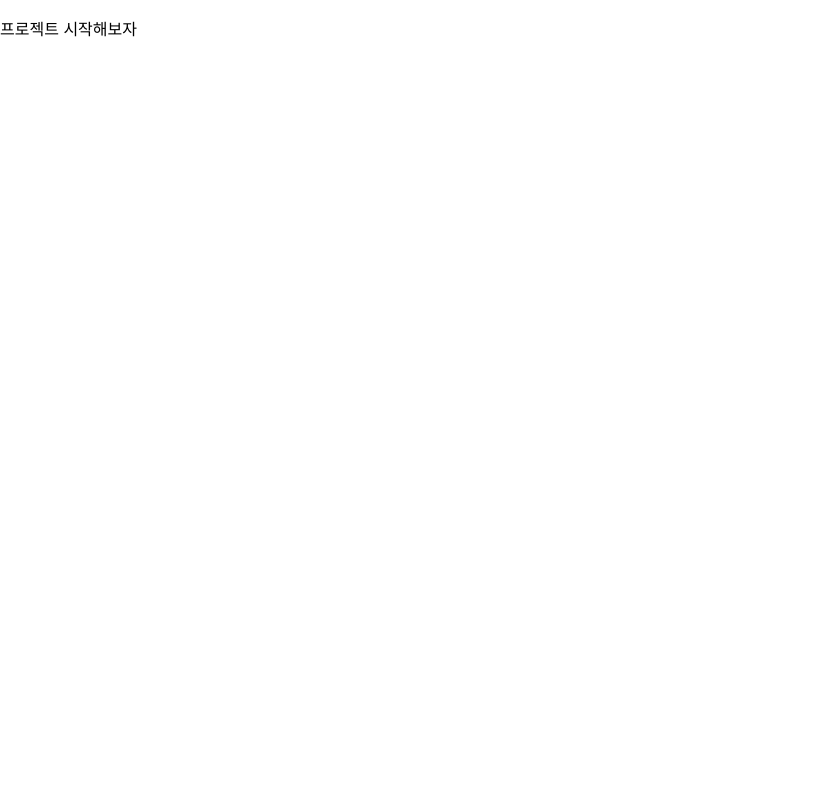
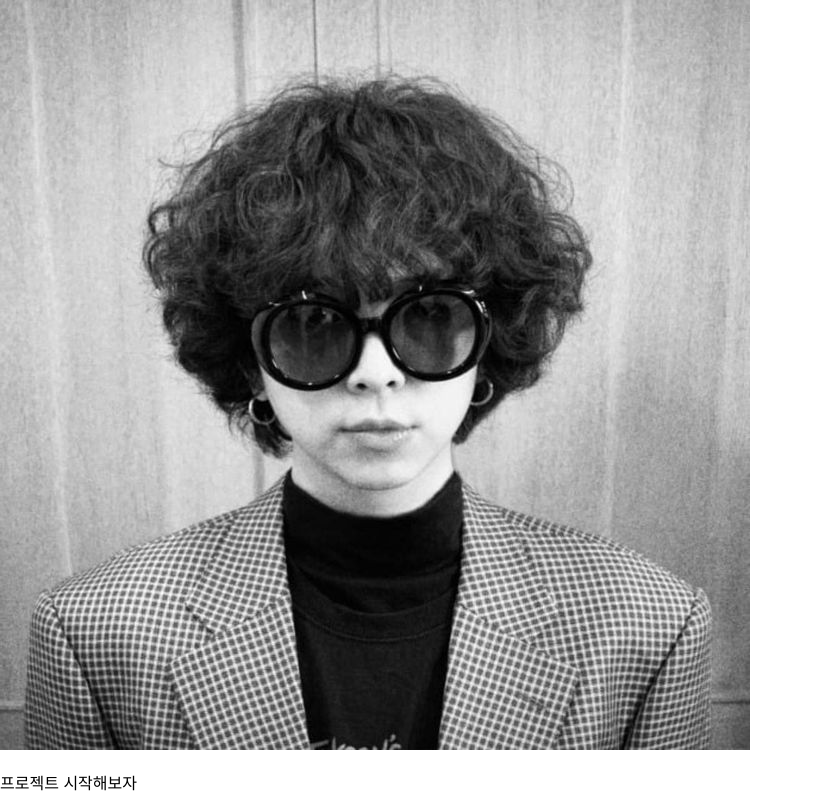
Before and after one commit to HYUNSOOSHIN/pepsi-man, a React (Create React App) app: page / in a window 1280 px wide. Shown: the whole page, without its empty margins (0-813 px from the left). Built offline with nearby package versions, Linux system fonts and the light colour scheme.

Commit message:
[20/11/08] add - images, plan folder

```diff
--- a/src/components/App.js
+++ b/src/components/App.js
@@ -1,6 +1,9 @@
+import zior from './../images/zior.jpg'
+
 function App() {
   return (
     <div className="App">
+      <img style={{}} src={zior} alt={'main img'} />
       <p>프로젝트 시작해보자</p>
     </div>
   );
```
Also changed, not shown: src/images/zior.jpg (added), src/plan/googel.txt (added).
